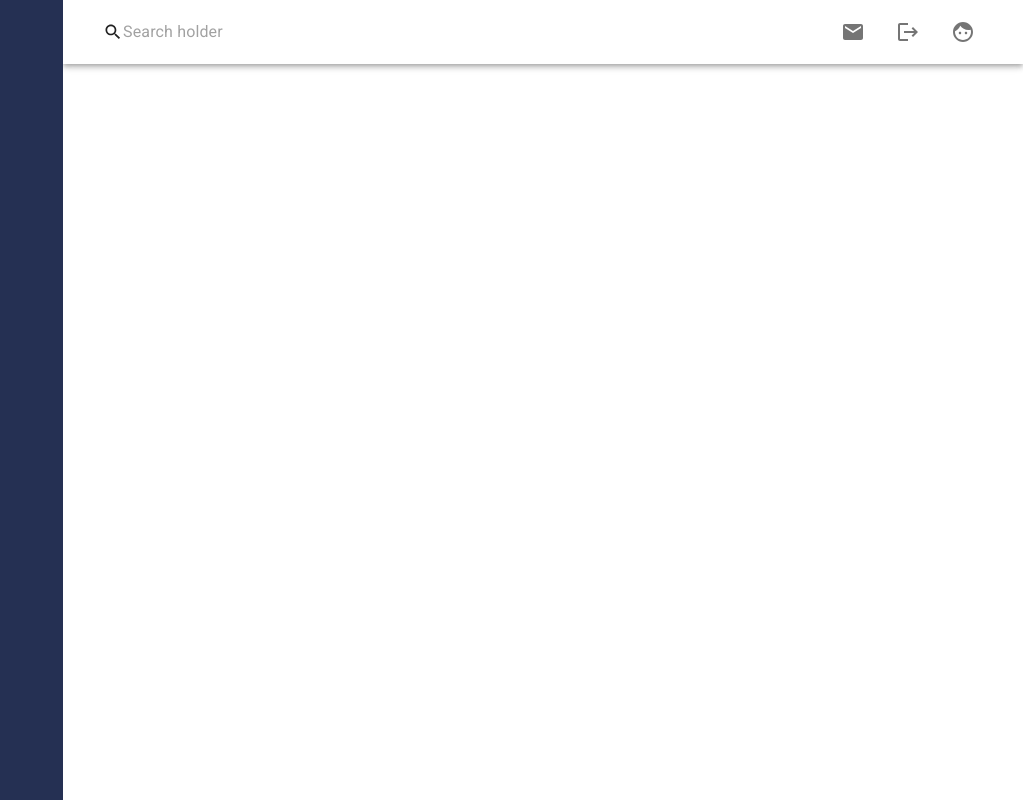
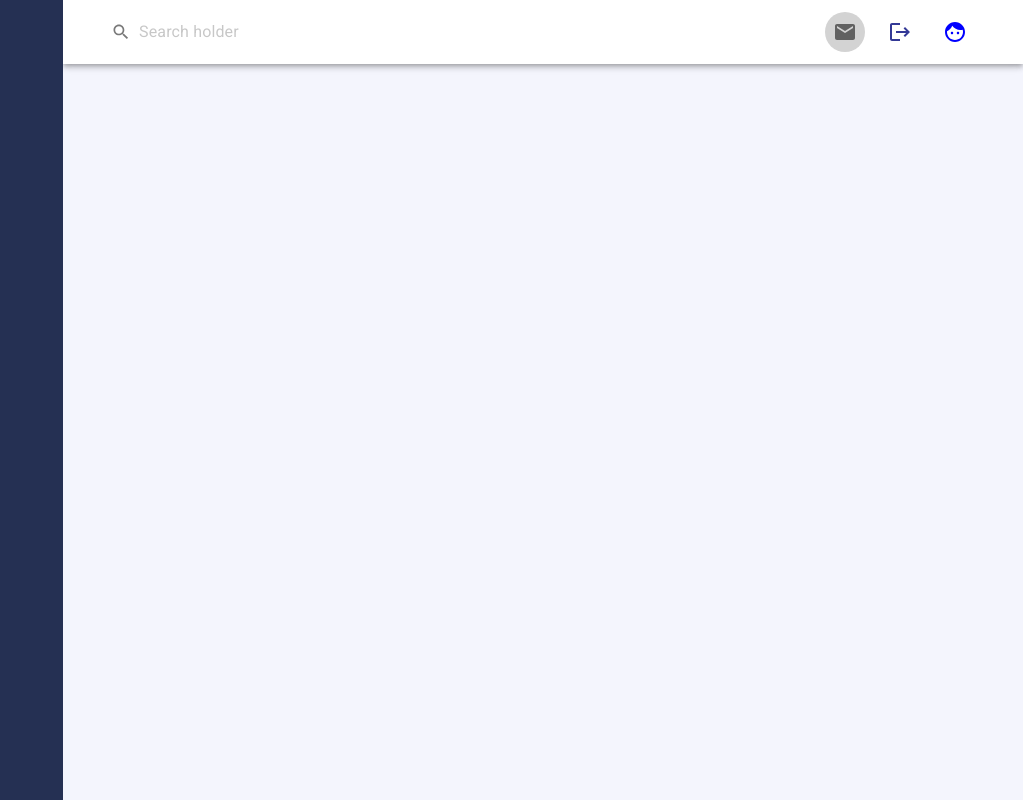
Before and after one commit to mehedihasan-swe/Reactjsweb, a React (Create React App) app in the folder admindashboard/: page / in a window 1280 px wide. Shown: the whole page, without its empty margins (257-1280 px from the left). Built offline with nearby package versions, Linux system fonts and the light colour scheme.

Commit message:
[Feat][Style] Added global css for override default theme

```diff
--- a/admindashboard/src/App.js
+++ b/admindashboard/src/App.js
@@ -1,10 +1,28 @@
 
-import { CssBaseline} from '@mui/material';
+import { createTheme, CssBaseline, ThemeProvider} from '@mui/material';
 import './App.css';
 import Header from './components/Header';
 import Sidebar from './components/Sidebar';
 import { makeStyles } from '@mui/styles';
 
+
+// you can override default theme by this create theme
+
+const theme = createTheme({
+  palette: {
+    primary: {
+      main: "#333996",
+      light: '#3c44b126'
+    },
+    secondary: {
+      main: "#f83245",
+      light: '#f8324526'
+    },
+    background: {
+      default: "#f4f5fd"
+    },
+  }
+})
 
 const ustyle=makeStyles({
   appMain:{
@@ -15,11 +33,14 @@ const ustyle=makeStyles({
 function App() {
   const classes=ustyle()
   return (
+    <ThemeProvider theme={theme}>
+     <Sidebar></Sidebar>
     <div className={classes.appMain}>
-      <Sidebar></Sidebar>
-      <Header></Header>
-      <CssBaseline/>
+      <Header/>
     </div>
+    <CssBaseline/>
+    </ThemeProvider>
+
 
   );
 }
--- a/admindashboard/src/components/Header.js
+++ b/admindashboard/src/components/Header.js
@@ -8,10 +8,38 @@ import SearchIcon from '@mui/icons-material/Search';
 import { makeStyles } from '@mui/styles';
 
 
+
+
+
 const useStyles=makeStyles({
   root:{
     backgroundColor: '#ffffff !important',
-  }
+  },
+  searchInput:{
+    opacity:'0.6',
+    padding:'0 8px',
+    fontSize:'0.8rem',
+
+    '&:hover':{
+    backgroundColor:'#f2f2f2'
+    },
+    '& .MuiSvgIcon-root': {
+      marginRight: '8px',
+
+    },
+  },
+
+  btnroot:{
+    backgroundColor:'#d3d3d3 !important'
+  },
+
+  btnlabel: {
+    '& .MuiSvgIcon-root': {
+      marginRight: '8px',
+      color: 'blue !important', // Set the desired color
+      fontSize: '24px', // Optional: Adjust the size of the icon if needed
+    },
+  },
 })
 
 
@@ -27,25 +55,21 @@ const classes=useStyles();
           <Box sx={{ flexGrow: 1, px: 2 }}>
             <Stack direction='row' justifyContent='space-between' alignItems='center'>
               <Box>
-                <InputBase
-                placeholder='Search holder'
-                startAdornment={<SearchIcon fontSize='small'/>}
-                />
+                <InputBase placeholder='Search holder' className={classes.searchInput} startAdornment={<SearchIcon fontSize='small'/>}/>
               </Box>
               <Box sx={{ display: 'flex', gap: '15px' }}>
-                <IconButton>
+                <IconButton classes={{ root: classes.btnroot, label: classes.btnlabel }}>
                   <MailIcon />
                 </IconButton>
 
-                <IconButton>
+                <IconButton color='primary'>
                   <LogoutIcon />
                 </IconButton>
 
-                <IconButton>
+                <IconButton className={classes.btnlabel}>
                   <FaceIcon />
                 </IconButton>
               </Box>
-
             </Stack>
           </Box>
         </Toolbar>
```
